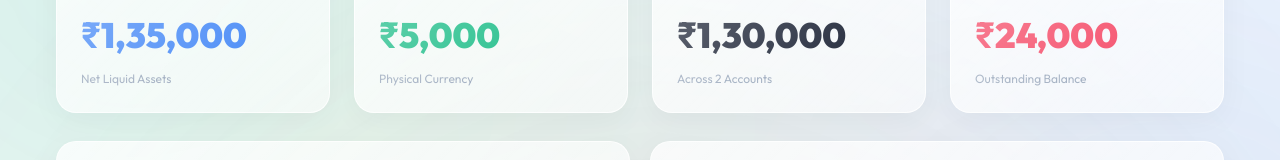
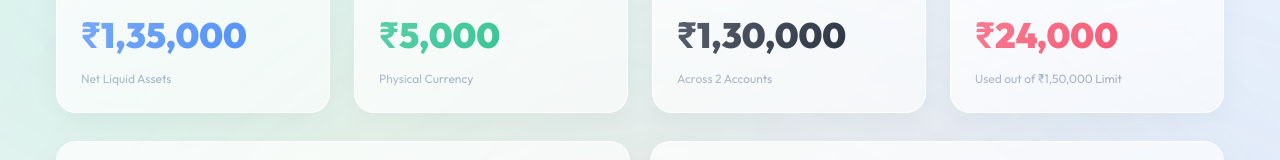
Before and after one commit to harsharyann/Khata, a React (Vite) app: page / in a window 1280 px wide. Both pictures are taken after a click on the button "DASHBOARD". Shown: the part 285-445 px from the top of the page. Built offline with nearby package versions, Linux system fonts and the light colour scheme.

Commit message:
feat: show total limit and utilized outstanding on dashboard credit cards bento list and metrics

```diff
--- a/src/App.jsx
+++ b/src/App.jsx
@@ -458,7 +458,7 @@ export default function App() {
                     <span style={{fontSize: '1.2rem', animation: 'float 2.5s ease-in-out infinite 0.6s'}}>💳</span> Credit Debt
                   </div>
                   <div style={{ fontSize: '2.2rem', fontWeight: 900, color: 'var(--red)' }}>{fmt(ccDebt)}</div>
-                  <div style={{ fontSize: '0.75rem', color: 'var(--text-muted)' }}>Outstanding Balance</div>
+                  <div style={{ fontSize: '0.75rem', color: 'var(--text-muted)' }}>Used out of {fmt(ccLimit)} Limit</div>
                 </div>
               </div>
 
@@ -562,8 +562,9 @@ export default function App() {
                               <div key={cc.id} style={{ padding: '12px', background: 'var(--red-bg)', border: '1px solid rgba(239, 68, 68, 0.2)', borderRadius: 'var(--r-md)', display: 'flex', flexDirection: 'column', gap: 4 }}>
                                 <div style={{ fontWeight: 700, fontSize: '0.9rem', color: 'var(--red)' }}>{cc.bankName} CC</div>
                                 <div style={{ fontSize: '0.75rem', color: 'var(--text-secondary)' }}>Limit: {fmt(cc.limit)}</div>
-                                <div style={{ display: 'flex', justifyContent: 'space-between', alignItems: 'flex-end', marginTop: 4 }}>
-                                  <div style={{ fontWeight: 800, fontSize: '1.1rem', color: 'var(--red)' }}>-{fmt(cc.outstanding)}</div>
+                                <div style={{ fontSize: '0.75rem', color: 'var(--text-secondary)' }}>Used: {fmt(cc.outstanding)}</div>
+                                <div style={{ display: 'flex', justifyContent: 'space-between', alignItems: 'flex-end', marginTop: 2 }}>
+                                  <div style={{ fontWeight: 850, fontSize: '1rem', color: 'var(--red)' }}>Avail: {fmt(cc.limit - cc.outstanding)}</div>
                                 </div>
                               </div>
                             ))}
```
